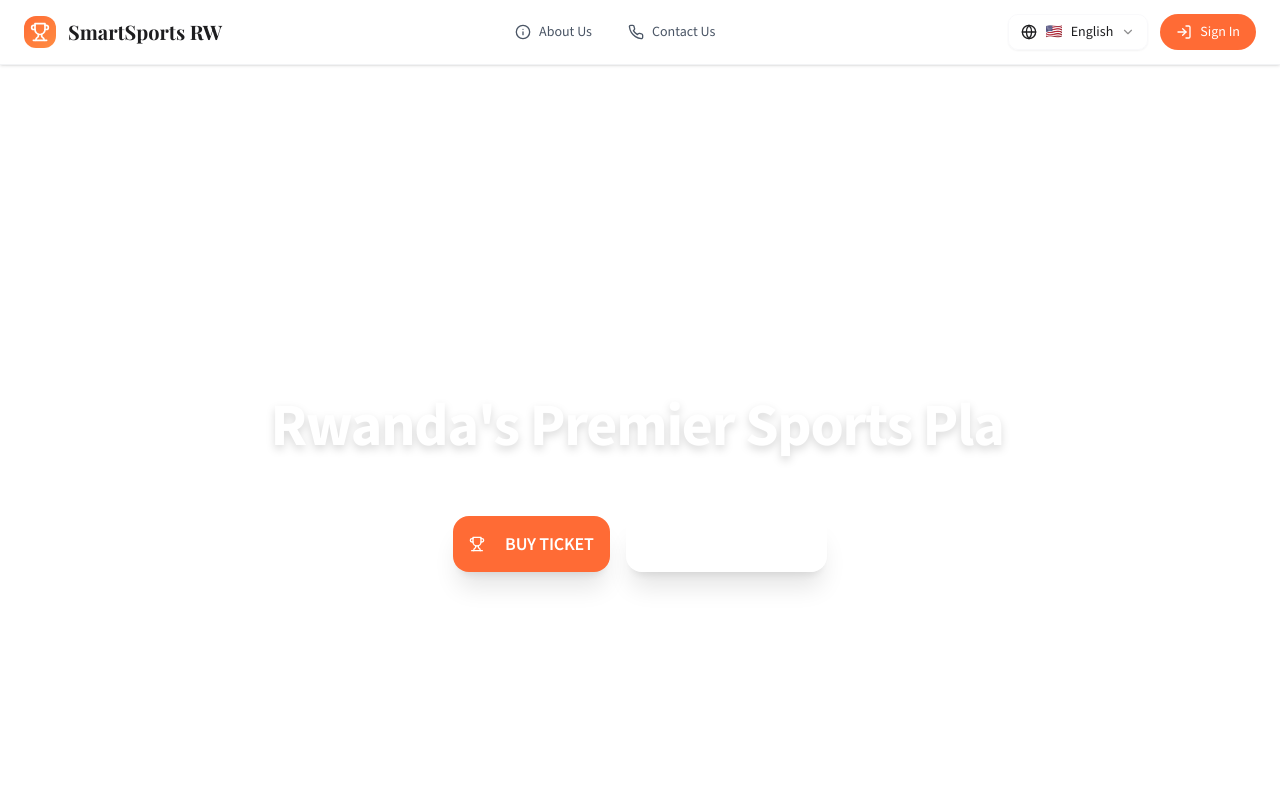
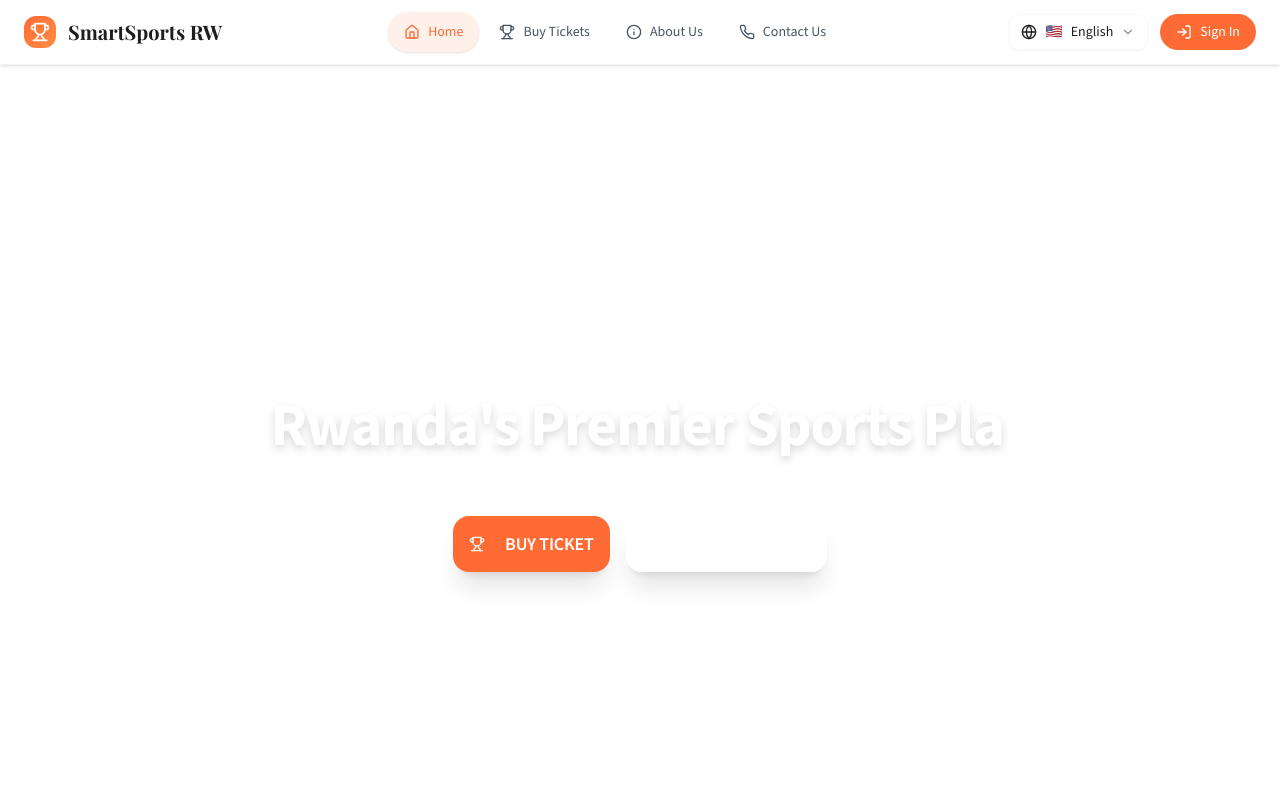
Before and after one commit to newtechnology12/smart-sport2, a Next.js app: page / in a window 1280 px wide. Shown: the top 800 px of the page. Built offline with nearby package versions, Linux system fonts and the light colour scheme; a web font is replaced by a local one.

Commit message:
feat(navigation): add home and buy tickets links to desktop top nav
Add new navigation items to improve user access to key sections of the application

```diff
--- a/components/navigation/desktop-top-nav.tsx
+++ b/components/navigation/desktop-top-nav.tsx
@@ -2,13 +2,15 @@
 
 import Link from "next/link"
 import { usePathname } from "next/navigation"
-import { Trophy, LogIn, Info, Phone } from "lucide-react"
+import { Home, Trophy, LogIn, Info, Phone, Calendar, User, Wallet } from "lucide-react"
 import { Button } from "@/components/ui/button"
 import { LanguageSwitcher } from "@/components/language-switcher"
 import { useAuth } from "@/lib/auth-context"
 import { cn } from "@/lib/utils"
 
 const navItems = [
+  { href: "/", icon: Home, label: "Home" },
+  { href: "/tickets/buy", icon: Trophy, label: "Buy Tickets" },
   { href: "/about", icon: Info, label: "About Us" },
   { href: "/contact", icon: Phone, label: "Contact Us" },
 ]
```
